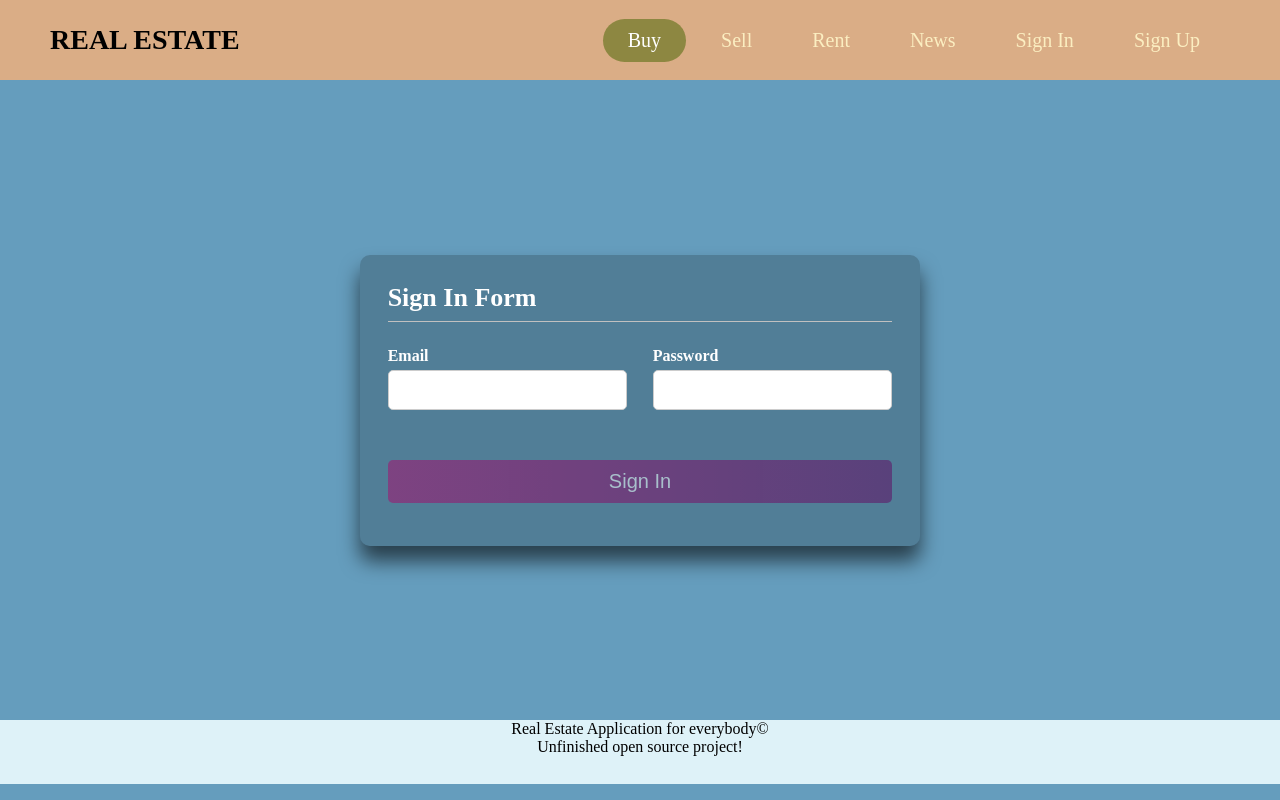
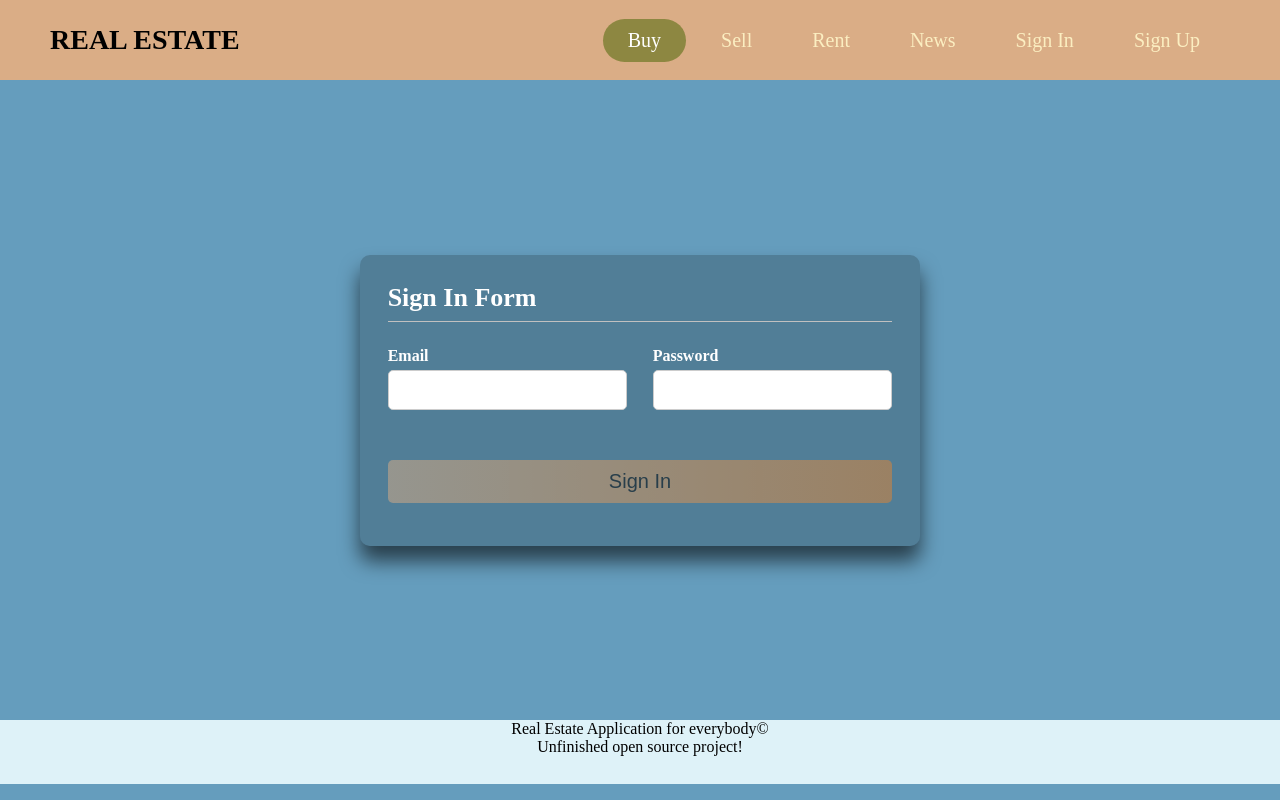
Before and after one commit to DamyanBG/real-estate-react-app, a React (Vite) app: page /signin in a window 1280 px wide. Built offline with nearby package versions, Linux system fonts and the light colour scheme; no server answers.

Commit message:
#345 Change button color

```diff
--- a/src/App.scss
+++ b/src/App.scss
@@ -460,15 +460,15 @@ header {
     padding: 10px;
     display: block;
     font-size: 20px;
-    color: #fff;
+    color: #000;
     border: none;
     border-radius: 5px;
-    background: linear-gradient(to right, #aa076b, #61045f);
+    background: linear-gradient(to right, #daad86, #e48430);
     cursor: pointer;
 }
 
 .button-container button:hover {
-    background: linear-gradient(to right, #a9387e, #8a3a89);
+    background: linear-gradient(to right, #daad86, #dc9e67);
 }
 
 .button-container button:disabled {
```
